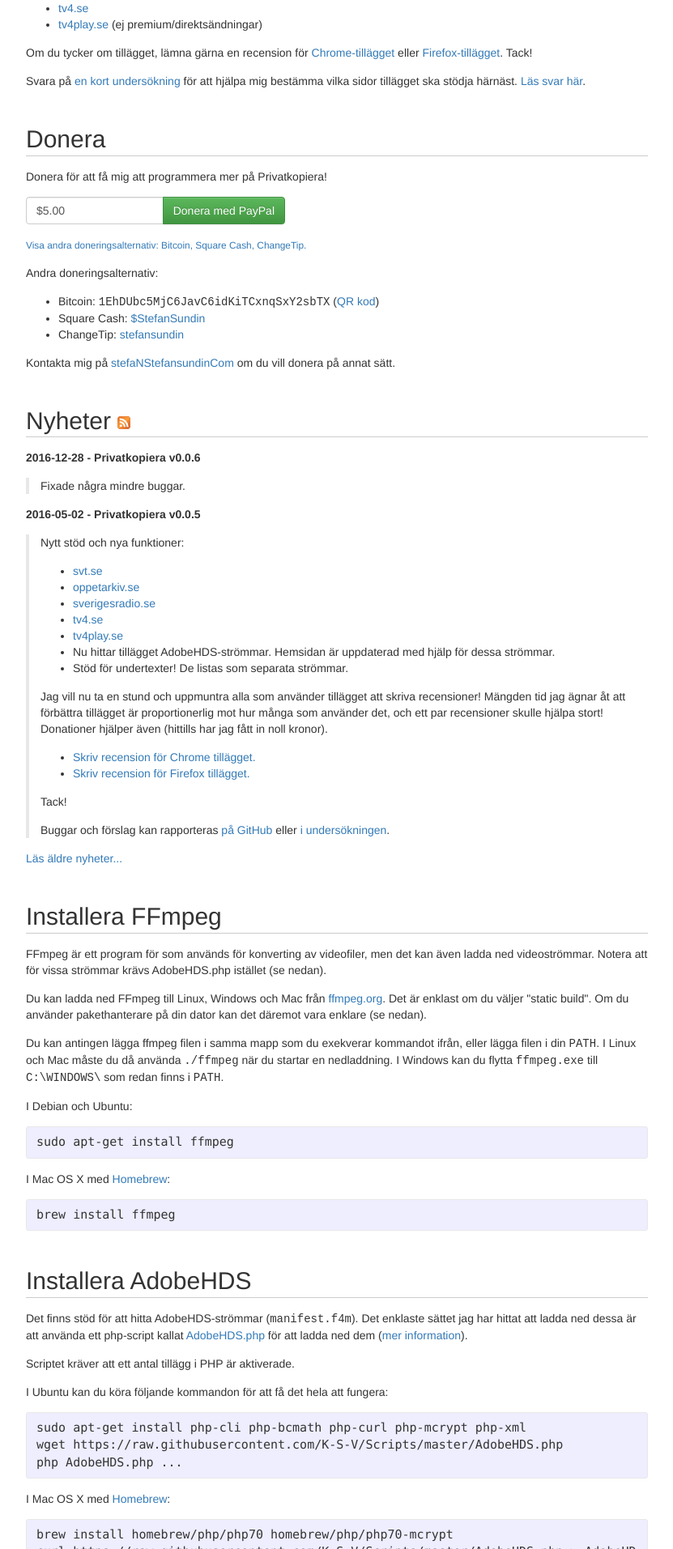
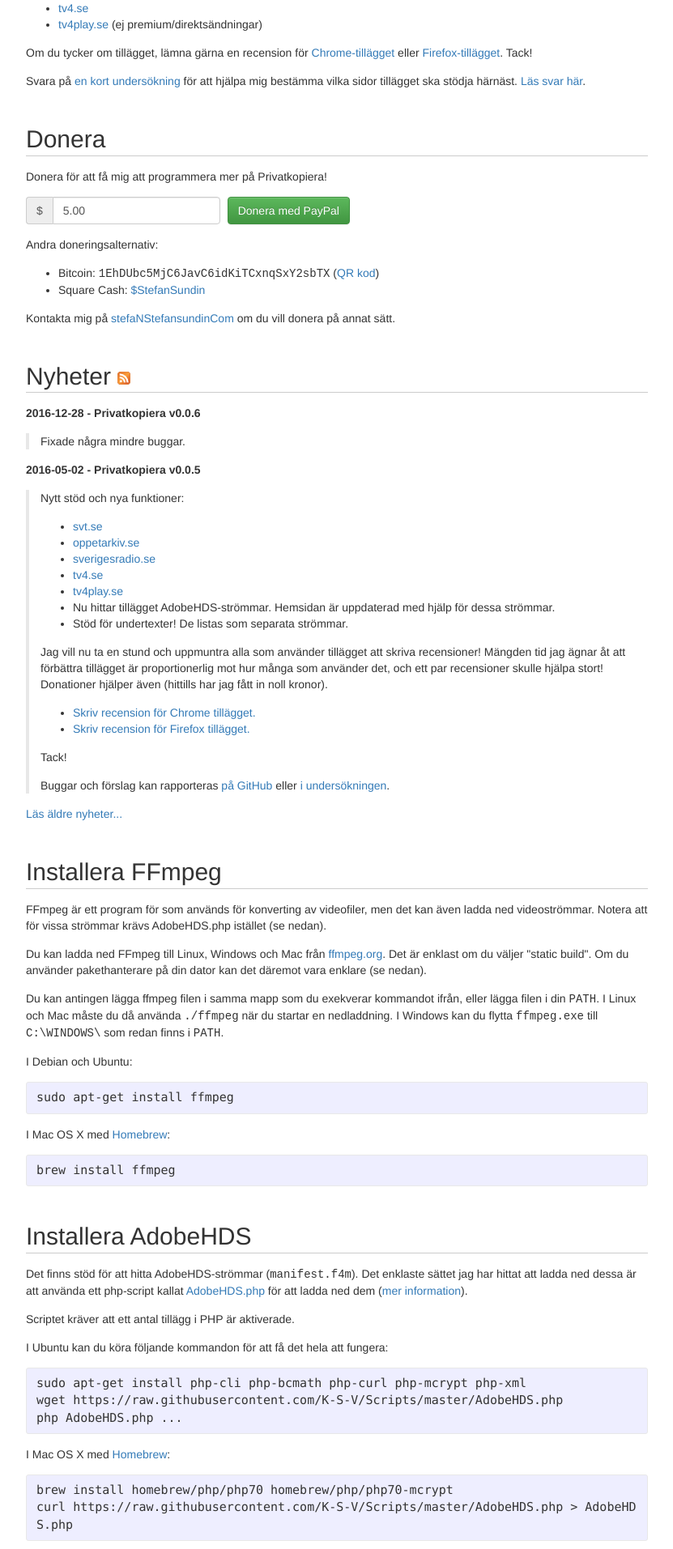
Before and after one commit to stefansundin/privatkopiera, a Jekyll site: the page built from index.html, in a window 1280 px wide. Shown: the part 775-2688 px from the top of the page at 81% size, without its empty margins (224-1055 px from the left). Built offline with Jekyll 4.4.1, drawn with Linux system fonts in a browser that asks for light colours.

Commit message:
Update PayPal form.

```diff
--- a/css/main.scss
+++ b/css/main.scss
@@ -58,8 +58,13 @@
   height: 1.5em;
 }
 
-.input-group {
-  margin-bottom: 15px;
+.form-inline .input-group {
+  margin-right: 5px;
+}
+
+.expander {
+  display: none;
+  margin-top: 15px;
 }
 
 .post-body {
--- a/index.html
+++ b/index.html
@@ -59,27 +59,30 @@
 
     <p>Donera för att få mig att programmera mer på Privatkopiera!</p>
 
-    <form method="post" action="https://www.paypal.com/cgi-bin/webscr" track="donate" target="_blank">
+    <form method="post" action="https://www.paypal.com/cgi-bin/webscr" track="donate" target="_blank" class="form-inline">
       <input type="hidden" name="cmd" value="_xclick">
       <input type="hidden" name="business" value="KYMVEK692RF5Q">
-      <input type="hidden" name="item_number" value="Privatkopiera">
+      <input type="hidden" name="item_name" value="{{ site.title }}">
+      <input type="hidden" name="item_number" value="{{ site.title }}">
+      <input type="hidden" name="no_shipping" value="1">
       <input type="hidden" name="return" value="https://stefansundin.github.io/thx">
       <input type="hidden" name="cbt" value="Learn why you just became awesome">
-      <div class="input-group col-sm-5">
-        <input class="form-control" type="text" name="amount" id="amount" value="$5.00" placeholder="Amount">
-        <span class="input-group-btn">
-          <input class="btn btn-success" type="submit" value="Donera med PayPal">
-        </span>
+      <div class="form-group">
+        <div class="input-group">
+          <div class="input-group-addon">$</div>
+          <input type="hidden" name="currency_code" value="USD">
+          <input class="form-control" type="text" name="amount" value="5.00" pattern="\d+\.?\d*" placeholder="Summa (i dollar)">
+        </div>
       </div>
+      <input class="btn btn-success" type="submit" value="Donera med PayPal">
     </form>
 
-    <p><small><a class="expander" expand="donation-options">Visa andra doneringsalternativ: Bitcoin, Square Cash, ChangeTip.</a></small></p>
+    <p><small><a class="expander" expand="donation-options">Visa andra doneringsalternativ: Bitcoin, Square Cash.</a></small></p>
     <div id="donation-options">
       <p>Andra doneringsalternativ:</p>
       <ul>
         <li>Bitcoin: <tt>1EhDUbc5MjC6JavC6idKiTCxnqSxY2sbTX</tt> (<a href="img/btc-qr.png">QR kod</a>)</li>
         <li>Square Cash: <a href="https://cash.me/$StefanSundin">$StefanSundin</a></li>
-        <li>ChangeTip: <a href="https://www.changetip.com/tipme/stefansundin">stefansundin</a></li>
       </ul>
       <p>Kontakta mig på <a fubar>stefaNStefansundinCom</a> om du vill donera på annat sätt.</p>
     </div>
```
